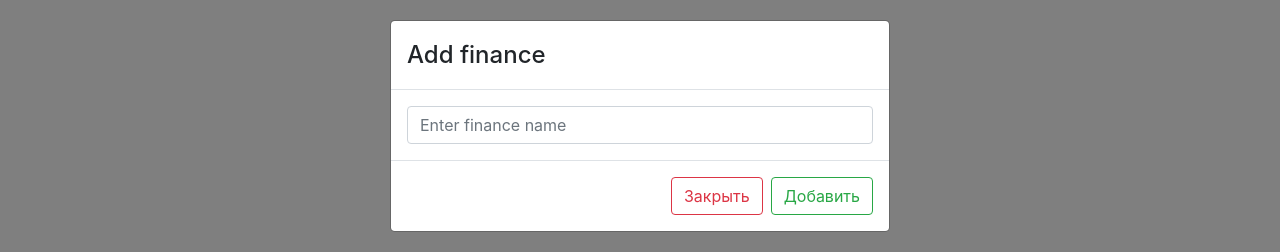
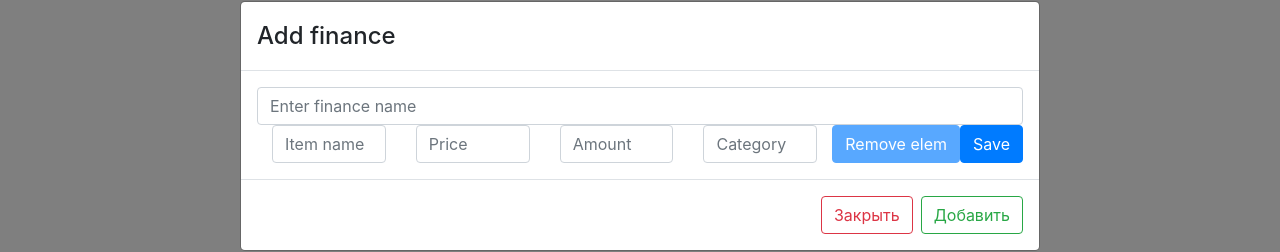
Before and after one commit to Denisario/finance_manager_cw, a React (Create React App) app in the folder client/: page /finances in a window 1280 px wide. Both pictures are taken after a click on the button "Add finance". Shown: the part 274-526 px from the top of the page. Built offline with nearby package versions, Linux system fonts and the light colour scheme; no server answers.

Commit message:
Inserting finance with finance items

```diff
--- a/client/src/App.js
+++ b/client/src/App.js
@@ -1,7 +1,7 @@
 import AppRouter from "./components/AppRouter";
 import {BrowserRouter} from "react-router-dom"
 
-function App() {
+const App = ()=>{
   return (
     <BrowserRouter>
       <AppRouter></AppRouter>
--- a/client/src/components/AddFinanceModal.js
+++ b/client/src/components/AddFinanceModal.js
@@ -1,17 +1,61 @@
 import React, {useState} from 'react';
 import {Form, Modal, Button} from 'react-bootstrap';
 import axios from "axios";
+import AddFinanceRow from "./AddFinanceRow";
 
 const AddFinanceModal =({show, onHide})=>{
     const [value,setValue] = useState("");
+    const [financeList, setFinanceList] = useState([1]);
+    const [financeItems, setFinanceItems] = useState([]);
+    const [financeItem, setFinanceItem] = useState({});
+    const [isDisabled, setIsDisabled] = useState(false);
 
     const addFinance = (e)=>{
         e.preventDefault();
-        axios.post("http://localhost:5000/api/finances", {name: value});
+
+        axios.post("http://localhost:5000/api/finances", {name: value, finance_item: financeItems});
         window.location.reload();
     }
+
+    const addRow = (event)=>{
+       event.preventDefault();
+
+       setFinanceItems([...financeItems, financeItem]);
+       setFinanceItem({});
+       setFinanceList([...financeList,+financeList[financeList.length-1]+1]);
+       financeList.length?setIsDisabled(true):setIsDisabled(false);
+    }
+
+
+    const handleItemChange = (event)=>{
+        event.preventDefault();
+
+        const{name,value} = event.target;
+        financeItem[name] = value;
+        setFinanceItem(financeItem);
+    }
+
+    // BUG WITH REMOVING
+    const removeRow = (id,event)=>{
+        event.preventDefault();
+
+        const copyFinanceList = Object.assign([],financeList);
+        copyFinanceList.splice(id, 1);
+        setFinanceList(copyFinanceList);
+
+        const copyFinanceItems = Object.assign([], financeItems);
+        copyFinanceItems.splice(id,1);
+        setFinanceItems(copyFinanceItems);
+
+        financeList.length>2?setIsDisabled(true):setIsDisabled(false);
+    }
+
     return(
-        <Modal show={show} onHide={onHide} centered>
+        <Modal
+               show={show}
+               onHide={onHide}
+               centered
+               size="lg">
             <Modal.Header>
                 <Modal.Title>
                     Add finance
@@ -19,12 +63,28 @@ const AddFinanceModal =({show, onHide})=>{
             </Modal.Header>
             <Modal.Body>
                 <Form>
-                    <Form.Control value={value} onChange={e=>setValue(e.target.value)} placeholder={"Enter finance name"}/>
+                    <Form.Control
+                                  value={value}
+                                  onChange={e=>setValue(e.target.value)}
+                                  placeholder={"Enter finance name"}/>
+                    {
+                        financeList.map((el, id)=>{
+                            return <AddFinanceRow
+                                                  key={id}
+                                                  add={addRow}
+                                                  del={removeRow.bind(this,id)}
+                                                  isDisabled={isDisabled}
+                                                  handleChange={handleItemChange}/>
+                        })
+                    }
                 </Form>
             </Modal.Body>
             <Modal.Footer>
-                <Button variant="outline-danger" onClick={onHide}>Закрыть</Button>
-                <Button variant="outline-success" onClick={addFinance}>Добавить</Button>
+                <Button
+                        variant="outline-danger"
+                        onClick={onHide}>Закрыть</Button>
+                <Button variant="outline-success"
+                        onClick={addFinance}>Добавить</Button>
             </Modal.Footer>
         </Modal>
     )
--- /dev/null
+++ b/client/src/components/AddFinanceRow.js
@@ -0,0 +1,39 @@
+import React from "react";
+import {Form, Container, Row,Col, Button} from 'react-bootstrap';
+
+const AddFinanceRow = (props) => {
+    return(<Container >
+        <Row pt={5}>
+            <Col sm>
+                <Form.Control
+                              placeholder={"Item name"}
+                              onChange={props.handleChange}
+                              name="name"/>
+            </Col>
+            <Col sm>
+                <Form.Control
+                              placeholder={"Price"}
+                              onChange={props.handleChange}
+                              name="price"/>
+            </Col>
+            <Col sm>
+                <Form.Control
+                              placeholder={"Amount"}
+                              onChange={props.handleChange}
+                              name="amount"/>
+            </Col>
+            <Col sm>
+                <Form.Control
+                              placeholder={"Category"}
+                              onChange={props.handleChange}
+                              name="category"/>
+            </Col>
+            <Button
+                    onClick={props.del}
+                    disabled={!props.isDisabled}>Remove elem</Button>
+            <Button onClick={props.add}>Save</Button>
+        </Row>
+      </Container>);
+}
+
+export default AddFinanceRow;
--- a/client/src/index.js
+++ b/client/src/index.js
@@ -1,6 +1,7 @@
 import React from 'react';
 import ReactDOM from 'react-dom';
 import App from './App'
+
 ReactDOM.render(
   <React.StrictMode>
     <App />
```
Also changed, not shown: client/src/components/EditFinanceModal.js (+14 -4 lines), client/src/pages/Finance.js (+8 -1 lines), client/src/pages/Finances.js (+7 -3 lines), 2 other files (tests, documents, lock files or other folders).
